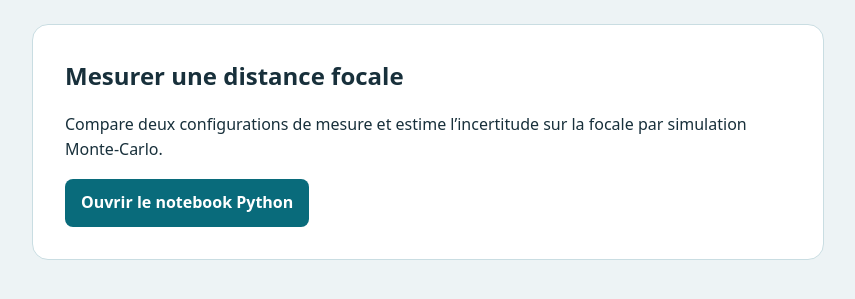
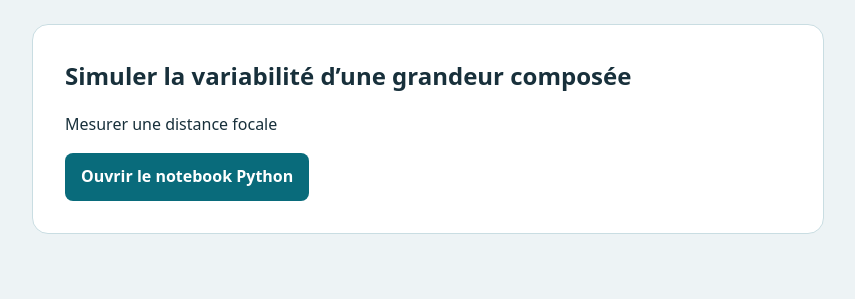
Before and after one commit to HGPSIstar/activites-numeriques, a plain HTML site: page index.html in a window 1280 px wide. Shown: the part 131-430 px from the top of the page, without its empty margins (212-1067 px from the left). Drawn offline with Linux system fonts and the light colour scheme.

Commit message:
Présenter la capacité numérique en titre dans le portail

```diff
--- a/index.html
+++ b/index.html
@@ -20,9 +20,9 @@
   <main>
     <h1>Activités numériques</h1>
     <article>
-      <h2>Mesurer une distance focale</h2>
-      <p>Compare deux configurations de mesure et estime l’incertitude sur la focale par simulation Monte-Carlo.</p>
-      <a href="jupyter/notebooks/index.html?path=mesure-focale-v2.ipynb">Ouvrir le notebook Python</a>
+      <h2>Simuler la variabilité d’une grandeur composée</h2>
+      <p>Mesurer une distance focale</p>
+      <a href="jupyter/notebooks/index.html?path=mesure-focale-v3.ipynb">Ouvrir le notebook Python</a>
     </article>
   </main>
 </body>
```
